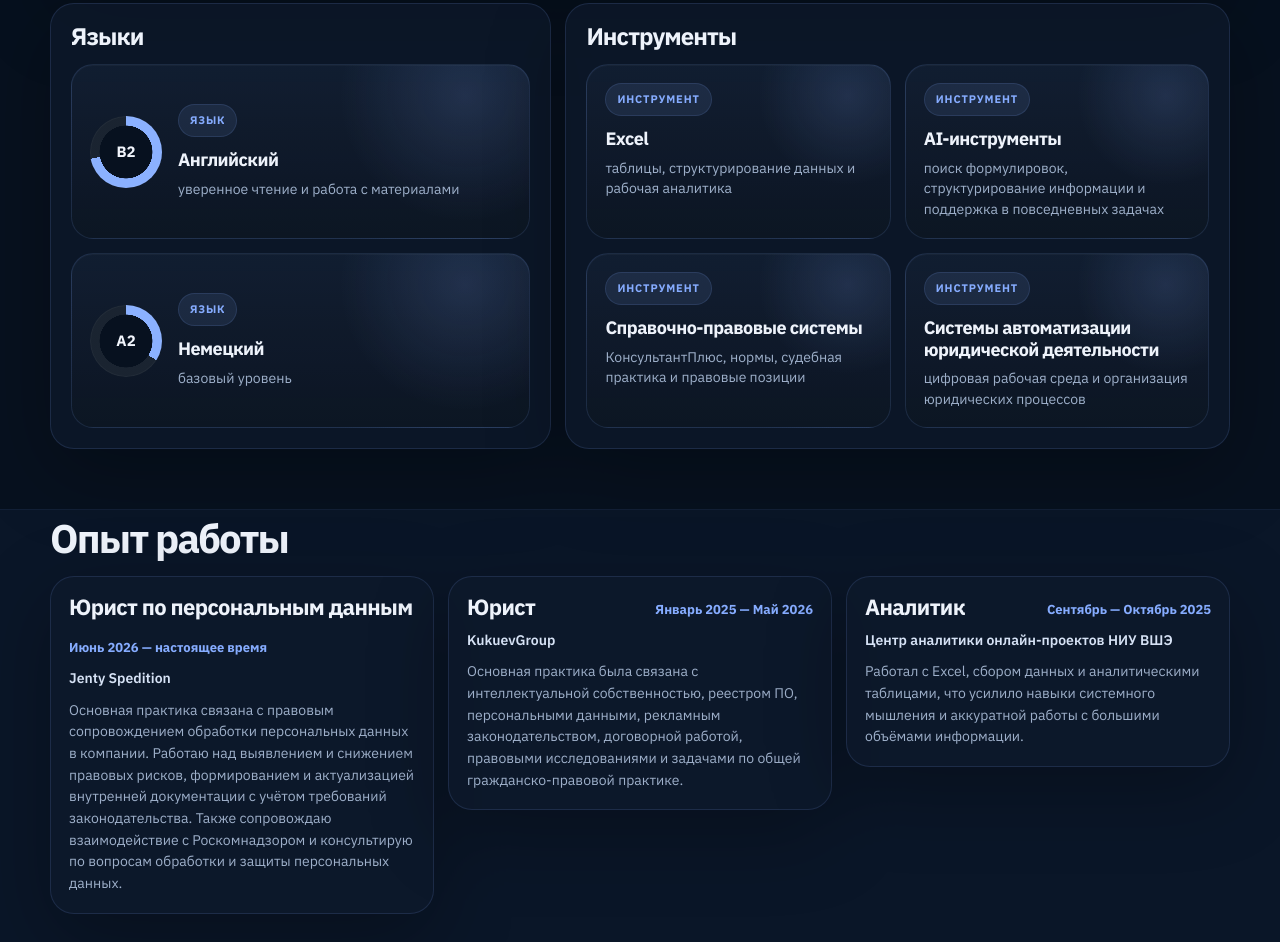
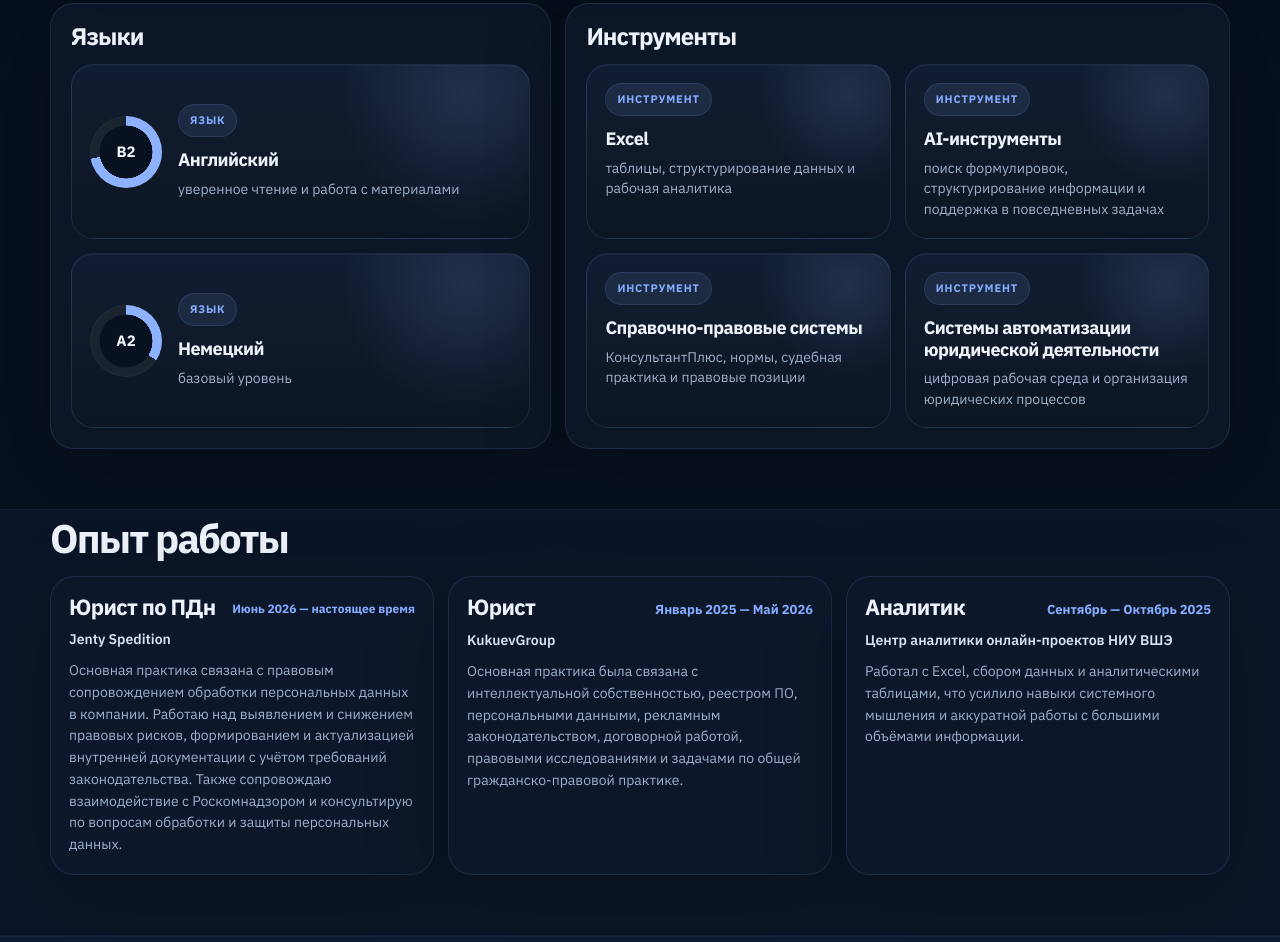
Before and after one commit to jurus-ip/jurus-ip.github.io, a plain HTML site: page index.html in a window 1280 px wide. Shown: the part 1799-2741 px from the top of the page. Drawn offline with Linux system fonts and the light colour scheme; animation ran at ten frames a second.

Commit message:
Align experience cards and shorten Jenty title

```diff
--- a/index.html
+++ b/index.html
@@ -719,7 +719,6 @@
       grid-template-columns:repeat(3,minmax(0,1fr));
       gap:14px;
       margin-top:16px;
-      align-items:start;
     }
 
     .job {
@@ -737,10 +736,9 @@
     }
 
     .job-top {
-      display:flex;
-      flex-wrap:wrap;
-      justify-content:space-between;
-      gap:14px;
+      display:grid;
+      grid-template-columns:minmax(0,1fr) auto;
+      gap:8px;
       align-items:start;
       margin-bottom:10px;
     }
@@ -759,6 +757,10 @@
       font-size:13px;
       font-weight:700;
       white-space:nowrap;
+    }
+
+    .job-current .job-period {
+      font-size:12px;
     }
 
     .job-place {
@@ -1737,7 +1739,7 @@
         <div class="work-grid">
           <article class="job job-current reveal">
             <div class="job-top">
-              <h3 class="job-title">Юрист по персональным данным</h3>
+              <h3 class="job-title">Юрист по ПДн</h3>
               <div class="job-period">Июнь 2026 — настоящее время</div>
             </div>
             <div class="job-place">Jenty Spedition</div>
```
